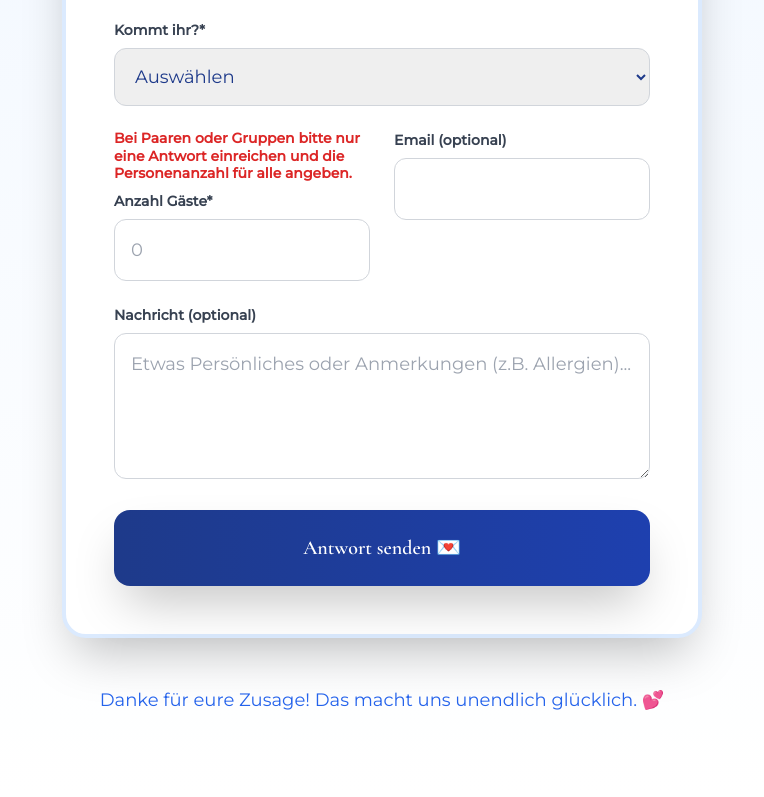
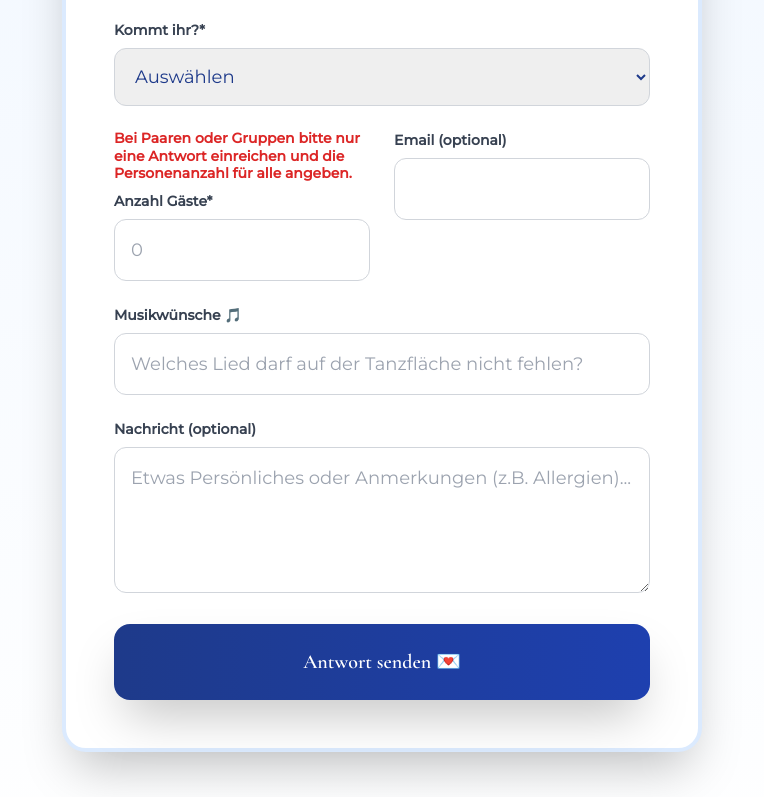
Before and after one commit to MoxiSpoxi/michipetrahochzeit, a Next.js app: page /rsvp in a window 1280 px wide. Shown: the part 455-1252 px from the top of the page, without its empty margins (258-1022 px from the left). Built offline with nearby package versions, Linux system fonts and the light colour scheme.

Commit message:
Formspree Integration abgeschlossen und RSVP in Zusagen umbenannt

```diff
--- a/app/rsvp/page.jsx
+++ b/app/rsvp/page.jsx
@@ -8,7 +8,7 @@ import { useForm, ValidationError } from '@formspree/react'
 
 export default function RsvpPage() {
   const config = useConfig()
-  const [state, handleSubmit] = useForm('DEINE_NEUE_ID')
+  const [state, handleSubmit] = useForm('mdapwrzg')
   const [formData, setFormData] = useState({ name: '', attending: '' })
 
   return (
@@ -109,6 +109,11 @@ export default function RsvpPage() {
             </div>
 
             <div>
+              <label className="block text-sm font-bold text-gray-700 mb-2">Musikwünsche 🎵</label>
+              <input type="text" name="song_request" className="w-full px-4 py-4 border border-gray-300 rounded-xl focus:ring-4 focus:ring-blue-200 focus:border-blue-500 text-lg" placeholder="Welches Lied darf auf der Tanzfläche nicht fehlen?" />
+            </div>
+
+            <div>
               <label className="block text-sm font-bold text-gray-700 mb-2">Nachricht (optional)</label>
               <textarea name="message" rows="4" className="w-full px-4 py-4 border border-gray-300 rounded-xl focus:ring-4 focus:ring-blue-200 focus:border-blue-500 text-lg" placeholder="Etwas Persönliches oder Anmerkungen (z.B. Allergien)..."></textarea>
             </div>
```
Also changed, not shown: app/lib/config.js.
